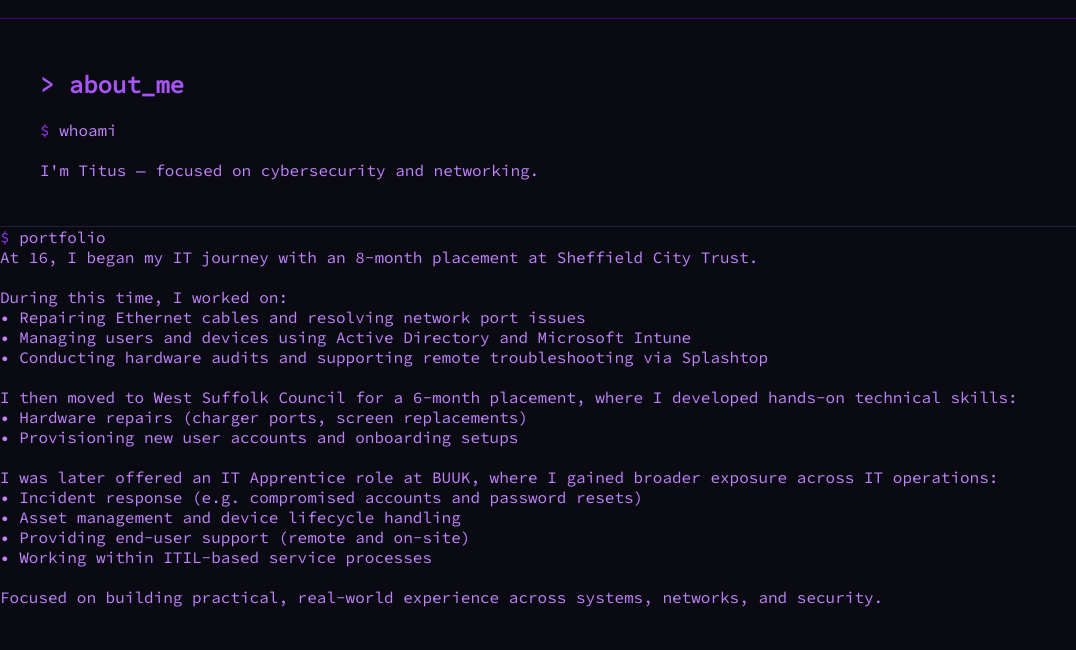
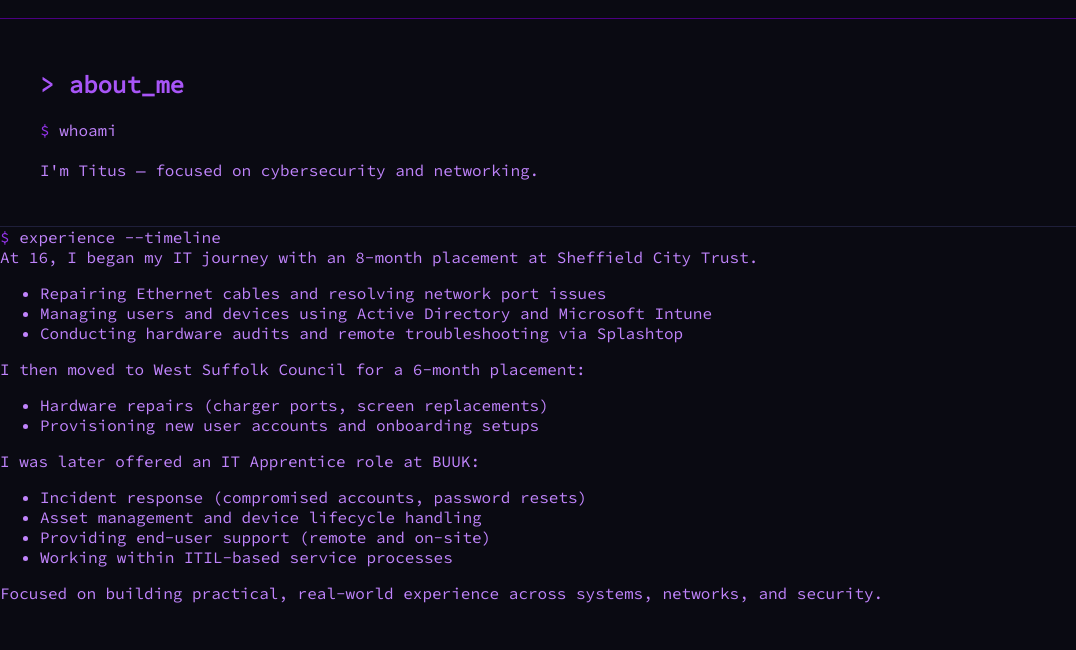
Before and after one commit to tituspaul-cy/tituspaul-cy.github.io, a plain HTML site: page index.html in a window 1280 px wide. Shown: the part 112-762 px from the top of the page, without its empty margins (0-1076 px from the left). Drawn offline with Linux system fonts and the light colour scheme.

Commit message:
Update index.html

```diff
--- a/index.html
+++ b/index.html
@@ -92,40 +92,44 @@
   </p>
 </section>
 
-<div class="terminal-line">
-  <span class="prompt">$</span> portfolio
-</div>
+<div class="section-block">
+  <div class="terminal-line">
+    <span class="prompt">$</span> experience --timeline
+  </div>
 
-<div class="terminal-line">
+  <div class="terminal-line">
+    At 16, I began my IT journey with an 8-month placement at Sheffield City Trust.
+  </div>
 
-  At 16, I began my IT journey with an 8-month placement at Sheffield City Trust.
+  <ul>
+    <li>Repairing Ethernet cables and resolving network port issues</li>
+    <li>Managing users and devices using Active Directory and Microsoft Intune</li>
+    <li>Conducting hardware audits and remote troubleshooting via Splashtop</li>
+  </ul>
 
-  <br><br>
+  <div class="terminal-line">
+    I then moved to West Suffolk Council for a 6-month placement:
+  </div>
 
-  During this time, I worked on:
-  <br>• Repairing Ethernet cables and resolving network port issues
-  <br>• Managing users and devices using Active Directory and Microsoft Intune
-  <br>• Conducting hardware audits and supporting remote troubleshooting via Splashtop
+  <ul>
+    <li>Hardware repairs (charger ports, screen replacements)</li>
+    <li>Provisioning new user accounts and onboarding setups</li>
+  </ul>
 
-  <br><br>
+  <div class="terminal-line">
+    I was later offered an IT Apprentice role at BUUK:
+  </div>
 
-  I then moved to West Suffolk Council for a 6-month placement, where I developed hands-on technical skills:
+  <ul>
+    <li>Incident response (compromised accounts, password resets)</li>
+    <li>Asset management and device lifecycle handling</li>
+    <li>Providing end-user support (remote and on-site)</li>
+    <li>Working within ITIL-based service processes</li>
+  </ul>
 
-  <br>• Hardware repairs (charger ports, screen replacements)
-  <br>• Provisioning new user accounts and onboarding setups
-
-  <br><br>
-
-  I was later offered an IT Apprentice role at BUUK, where I gained broader exposure across IT operations:
-
-  <br>• Incident response (e.g. compromised accounts and password resets)
-  <br>• Asset management and device lifecycle handling
-  <br>• Providing end-user support (remote and on-site)
-  <br>• Working within ITIL-based service processes
-
-  <br><br>
-
-  Focused on building practical, real-world experience across systems, networks, and security.
+  <div class="terminal-line">
+    Focused on building practical, real-world experience across systems, networks, and security.
+  </div>
 </div>
 
 <section>
```
